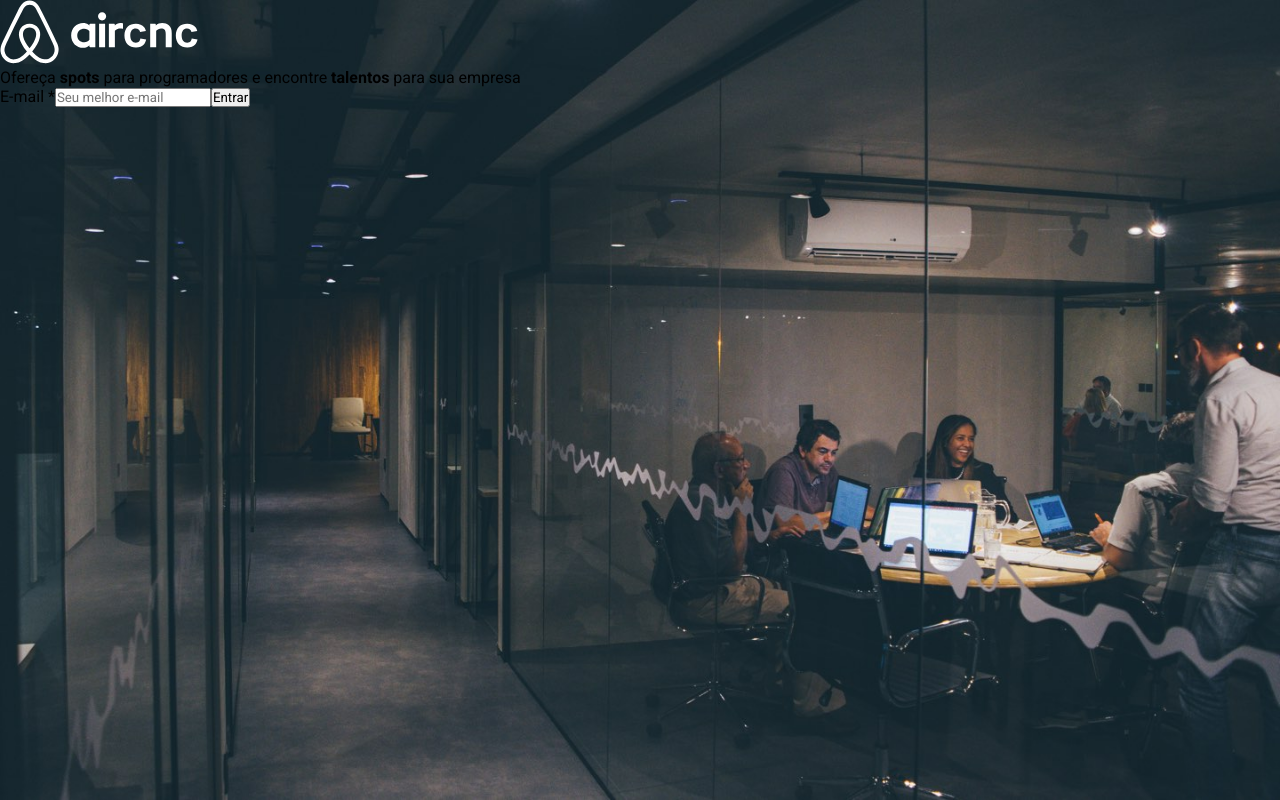
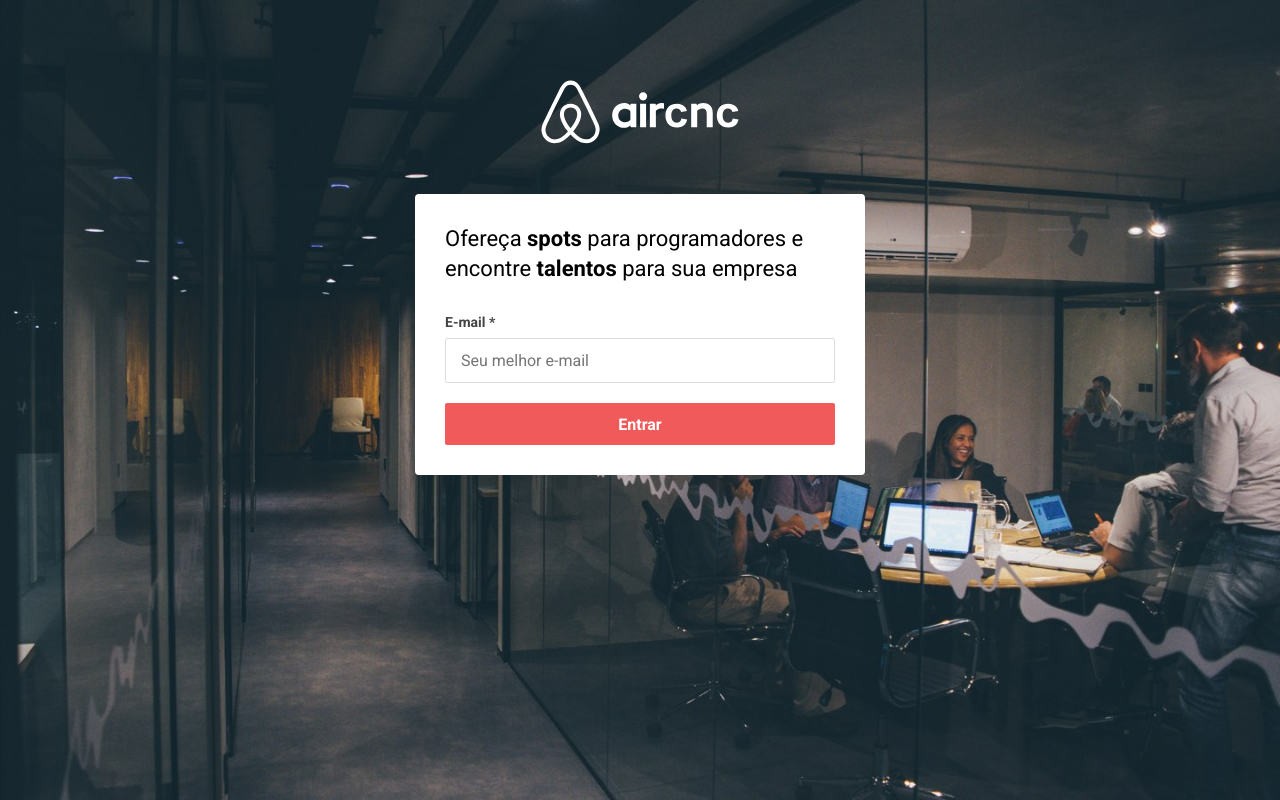
Before and after one commit to pulabio/aircnc, a React (Create React App) app in the folder frontend/: page / in a window 1280 px wide. Built offline with nearby package versions, Linux system fonts and the light colour scheme.

Commit message:
sign in form styling

```diff
--- a/frontend/src/App.css
+++ b/frontend/src/App.css
@@ -20,3 +20,64 @@
 body, input, button {
   font-family: 'Roboto', Arial, Helvetica, sans-serif;
 }
+
+.container {
+  margin: 80px auto 0;
+  max-width: 450px;
+  width: 100%;
+  display: flex;
+  flex-direction: column;
+  align-items: center;
+}
+
+.content {
+  width: 100%;
+  background: #FFF;
+  margin-top: 50px;
+  border-radius: 4px;
+  padding: 30px;
+}
+
+.content > p {
+  font-size: 22px;
+  line-height: 30px;
+  margin-bottom: 30px;
+}
+
+.content form{
+  display: flex;
+  flex-direction: column;
+}
+
+.content form label {
+  font-size: 14px;
+  color: #444;
+  font-weight: bold;
+  margin-bottom: 8px;
+}
+
+.content form input {
+  margin-bottom: 20px;
+  border: 1px solid #ddd;
+  border-radius: 2px;
+  height: 45px;
+  padding: 0 15px;
+  font-size: 16px;
+}
+
+.content button.btn {
+  border: 0;
+  border-radius: 2px;
+  width: 100%;
+  height: 42px;
+  padding: 0 20px;
+  font-size: 16px;
+  font-weight: bold;
+  background: #f05a5b;
+  color: #fff;
+  cursor: pointer;
+}
+
+.content button.btn:hover {
+  background: #e14f50;
+}
```
